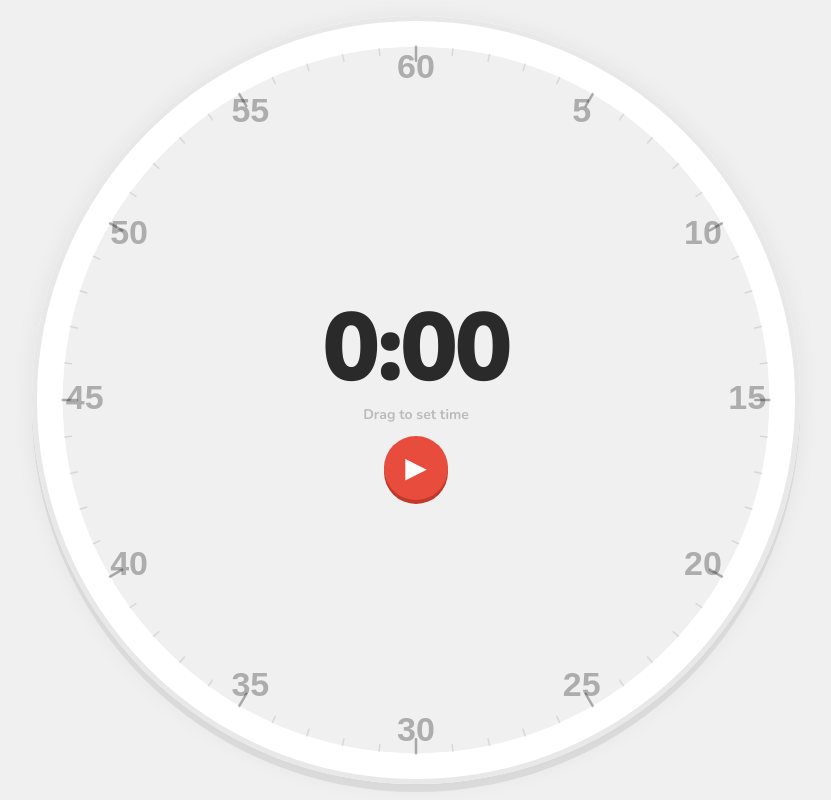
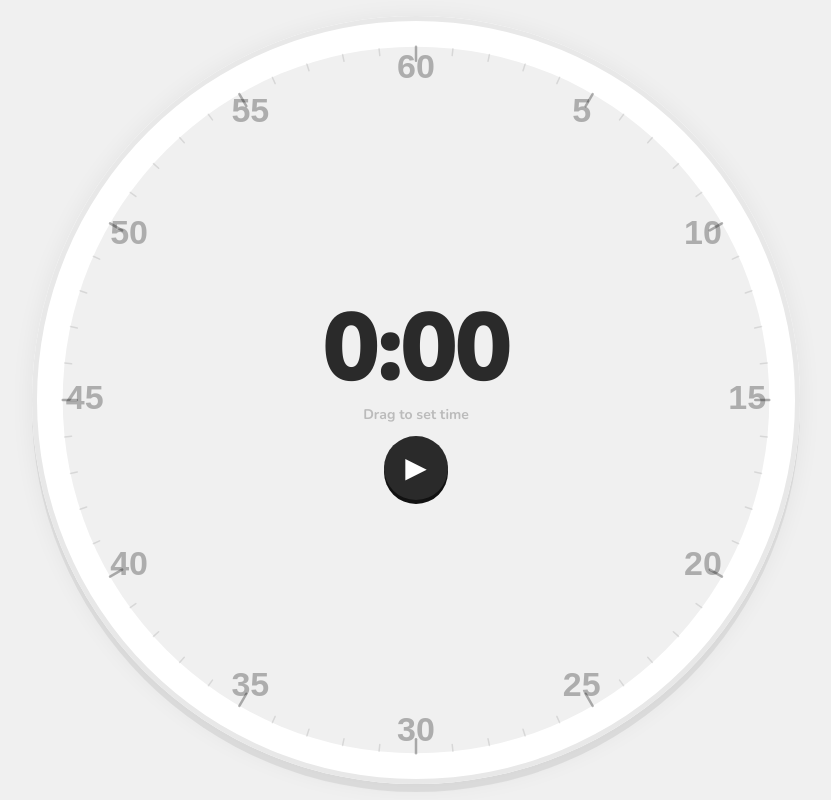
Before and after one commit to kenehong/visual-timer, a plain HTML site: page index.html in a window 1280 px wide. Shown: the whole page, without its empty margins (224-1055 px from the left). Drawn offline with nearby package versions, Linux system fonts and the light colour scheme.

Commit message:
style: play button dark background for better contrast

```diff
--- a/index.html
+++ b/index.html
@@ -88,11 +88,11 @@
     height: 64px;
     border-radius: 50%;
     border: none;
-    background: #e74c3c;
+    background: #2a2a2a;
     color: white;
     font-size: 28px;
     cursor: pointer;
-    box-shadow: 0 4px 0 #c0392b;
+    box-shadow: 0 4px 0 #111;
     display: flex;
     align-items: center;
     justify-content: center;
@@ -101,7 +101,7 @@
     pointer-events: auto;
     margin-top: 4px;
   }
-  .play-btn:active { transform: translateY(3px); box-shadow: 0 1px 0 #c0392b; }
+  .play-btn:active { transform: translateY(3px); box-shadow: 0 1px 0 #111; }
   .play-btn.running {
     background: #f39c12;
     box-shadow: 0 4px 0 #d68910;
```
